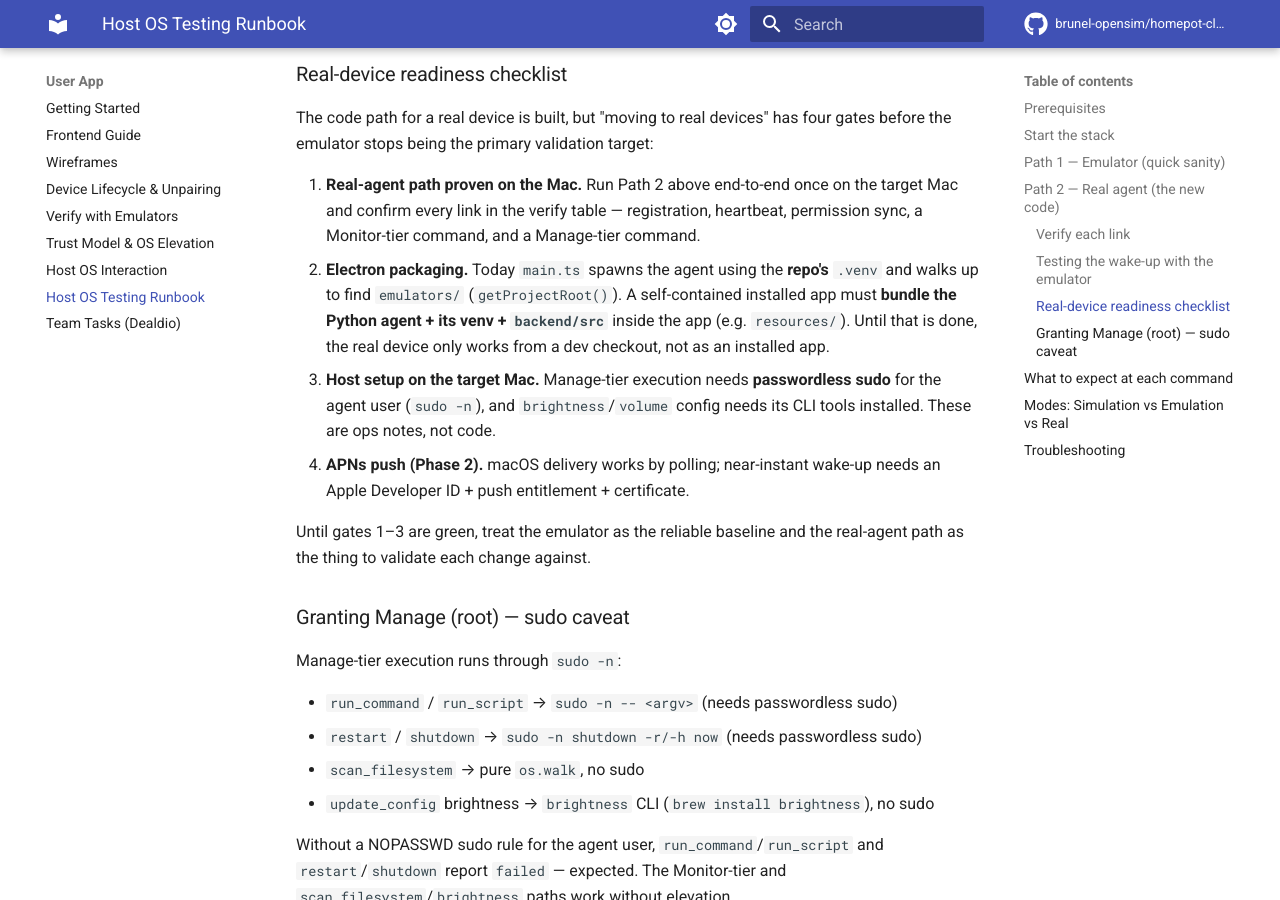
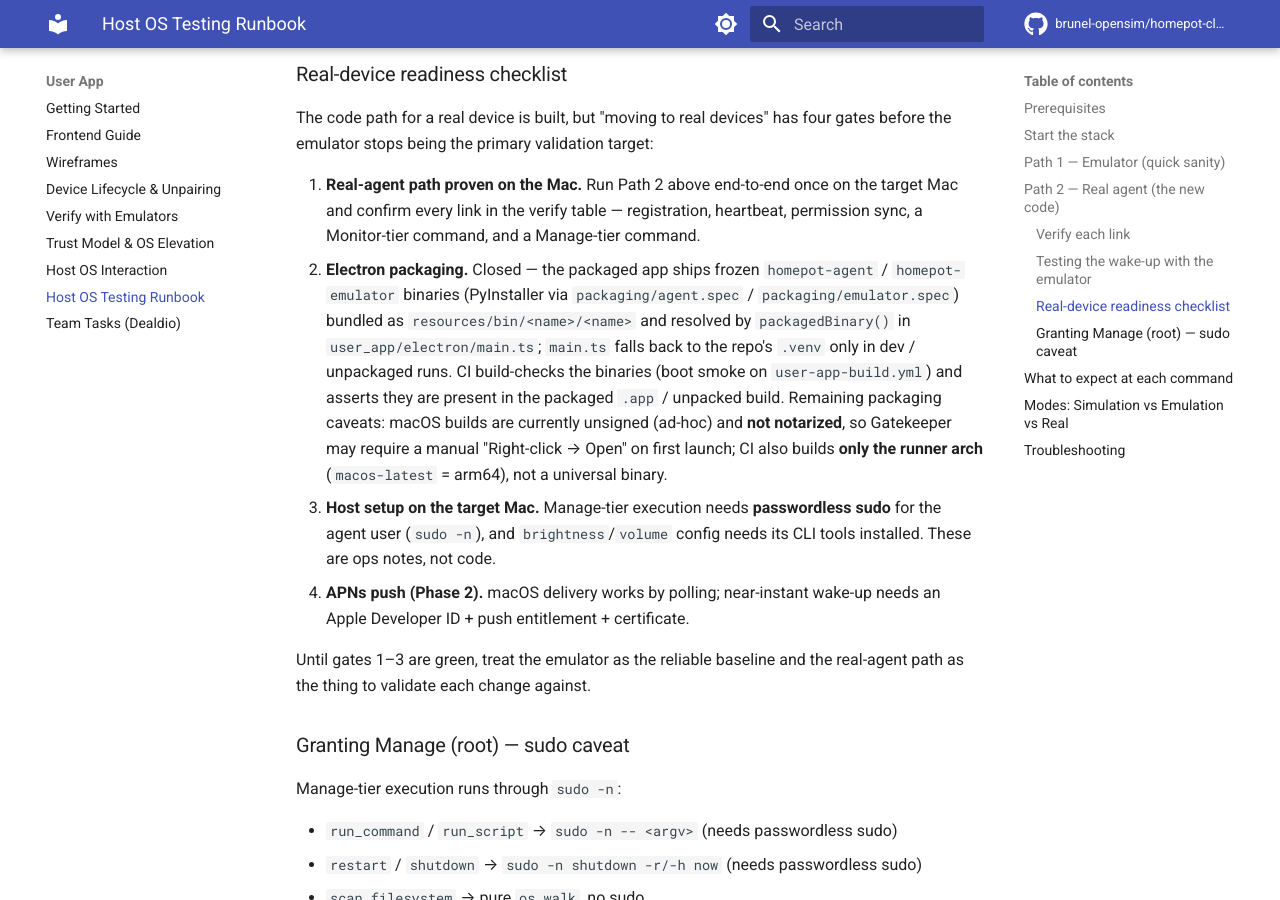
Before and after one commit to brunel-opensim/homepot-client, an MkDocs documentation site: the page built from docs/userapp-os-interaction-testing.md, in a window 1280 px wide and 900 px high, scrolled down 2665 px. Built offline with MkDocs 1.6.1 and Material for MkDocs 9.7.7, drawn with Linux system fonts in a browser that asks for light colours; comment, search, counter and statistics services are not loaded; the version menu is left out.

Commit message:
ci(user-app): smoke-test frozen agent/emulator binaries and assert packaged app ships them (#439)
Verify the PyInstaller bundles actually boot on the build OS (agent runtime
loop + emulator --help) before electron-builder runs, and assert the packaged
.app/win-unpacked/linux-unpacked contains resources/bin homepot-agent and
homepot-emulator. Docs: mark the Electron packaging readiness gate closed and
note macOS caveats (unsigned, arm64-only).

```diff
--- a/docs/userapp-os-interaction-testing.md
+++ b/docs/userapp-os-interaction-testing.md
@@ -100,11 +100,17 @@ gates before the emulator stops being the primary validation target:
 1. **Real-agent path proven on the Mac.** Run Path 2 above end-to-end once on the
    target Mac and confirm every link in the verify table — registration, heartbeat,
    permission sync, a Monitor-tier command, and a Manage-tier command.
-2. **Electron packaging.** Today `main.ts` spawns the agent using the **repo's**
-   `.venv` and walks up to find `emulators/` (`getProjectRoot()`). A self-contained
-   installed app must **bundle the Python agent + its venv + `backend/src`** inside
-   the app (e.g. `resources/`). Until that is done, the real device only works from a
-   dev checkout, not as an installed app.
+2. **Electron packaging.** Closed — the packaged app ships frozen
+   `homepot-agent` / `homepot-emulator` binaries (PyInstaller via
+   `packaging/agent.spec` / `packaging/emulator.spec`) bundled as
+   `resources/bin/<name>/<name>` and resolved by `packagedBinary()` in
+   `user_app/electron/main.ts`; `main.ts` falls back to the repo's `.venv`
+   only in dev / unpackaged runs. CI build-checks the binaries (boot smoke on
+   `user-app-build.yml`) and asserts they are present in the packaged `.app` /
+   unpacked build. Remaining packaging caveats: macOS builds are currently
+   unsigned (ad-hoc) and **not notarized**, so Gatekeeper may require a manual
+   "Right-click → Open" on first launch; CI also builds **only the runner arch**
+   (`macos-latest` = arm64), not a universal binary.
 3. **Host setup on the target Mac.** Manage-tier execution needs **passwordless sudo**
    for the agent user (`sudo -n`), and `brightness`/`volume` config needs its CLI
    tools installed. These are ops notes, not code.
```
Also changed, not shown: docs/userapp-os-interaction.md (+5 -3 lines), 1 other file.
